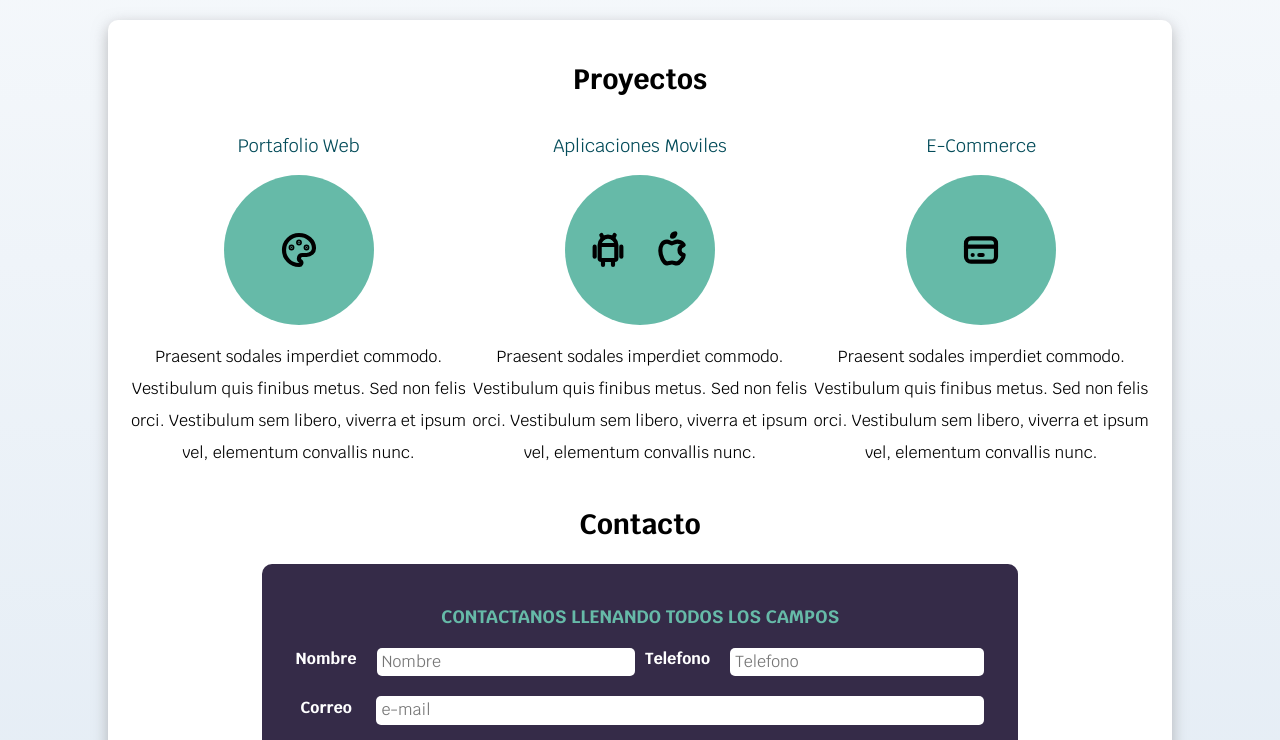
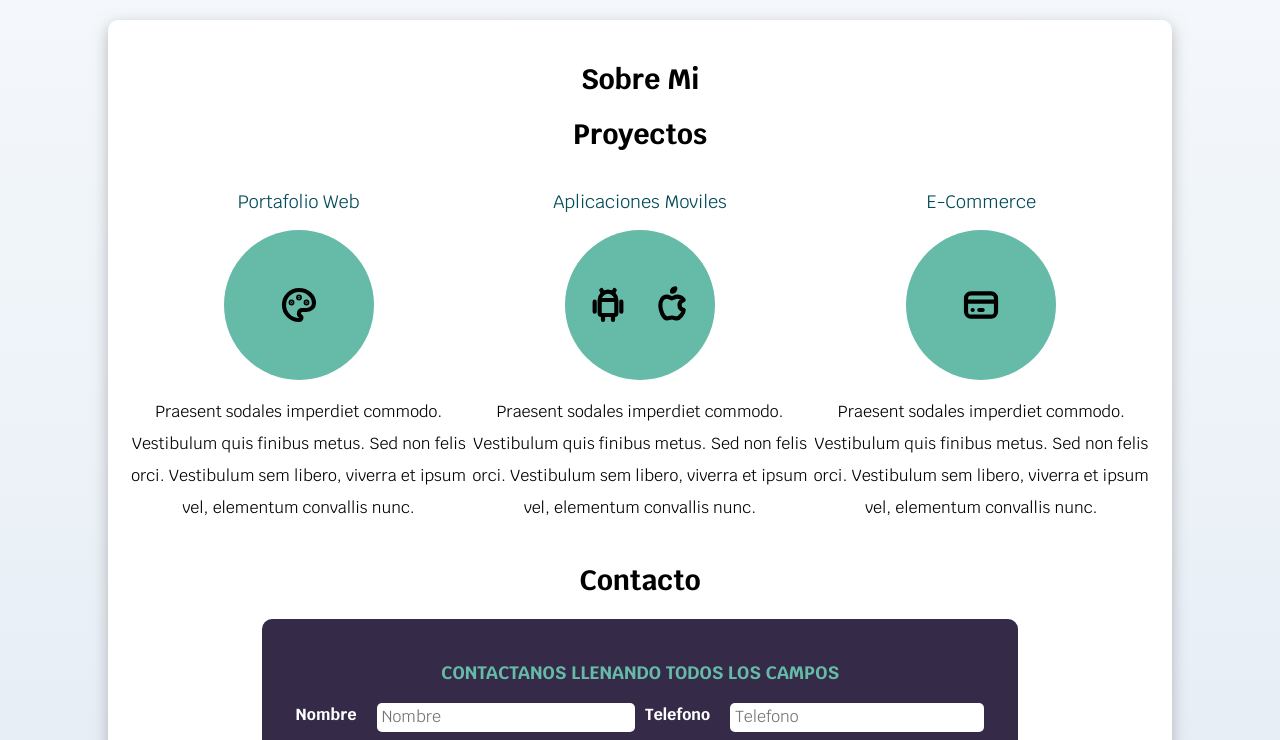
Before and after one commit to PsyACG49/freelancer, a plain HTML site: page index.html in a window 1280 px wide. Shown: the part 588-1328 px from the top of the page. Drawn offline with Linux system fonts and the light colour scheme.

Commit message:
inicio seccion sobre mi

```diff
--- a/index.html
+++ b/index.html
@@ -46,6 +46,10 @@
     </section>
 
     <main class="contenedor-main sombra">
+        <section>
+            <h2>Sobre Mi</h2>
+        </section>
+        <section>
             <h2>Proyectos</h2>
             <div class="proyectos">
                 <section class="proyecto">
@@ -66,7 +70,6 @@
                         libero,
                         viverra et ipsum vel, elementum convallis nunc.</p>
                 </section>
-
                 <section class="proyecto">
                     <h3>Aplicaciones Moviles</h3>
                     <div class="iconos">
@@ -114,6 +117,7 @@
                         et ipsum vel, elementum convallis nunc.</p>
                 </section>
             </div>
+        </section>
         <section>
             <h2>Contacto</h2>
             <form class="formulario">
```
Lines whose indentation alone changed are shown as unchanged.
